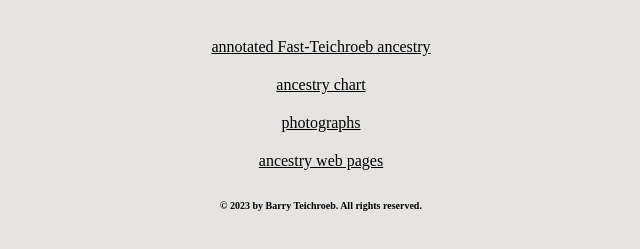
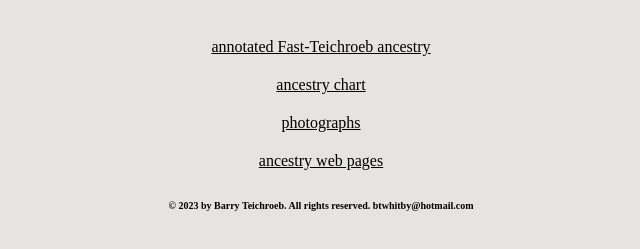
Before and after one commit to btwhitby/go, a plain HTML site: page index.htm in a window 1280 px wide. Shown: the part 295-544 px from the top of the page, without its empty margins (319-959 px from the left). Drawn offline with Linux system fonts and the light colour scheme.

Commit message:
Update index.htm

```diff
--- a/index.htm
+++ b/index.htm
@@ -150,7 +150,7 @@ a:active {
 
 <tr valign="center" align="center">
 <td colspan=1 align="center" rowspan=3 width=50%>
-<b><font face="Benguiat Bk BT" size="+1" color="black"><span style="font-size:10">&#169 2023 by Barry Teichroeb. All rights reserved.</span></font>
+<b><font face="Benguiat Bk BT" size="+1" color="black"><span style="font-size:10">&#169 2023 by Barry Teichroeb. All rights reserved. btwhitby@hotmail.com</span></font>
 </b>
 </td>
 </tr>
```
